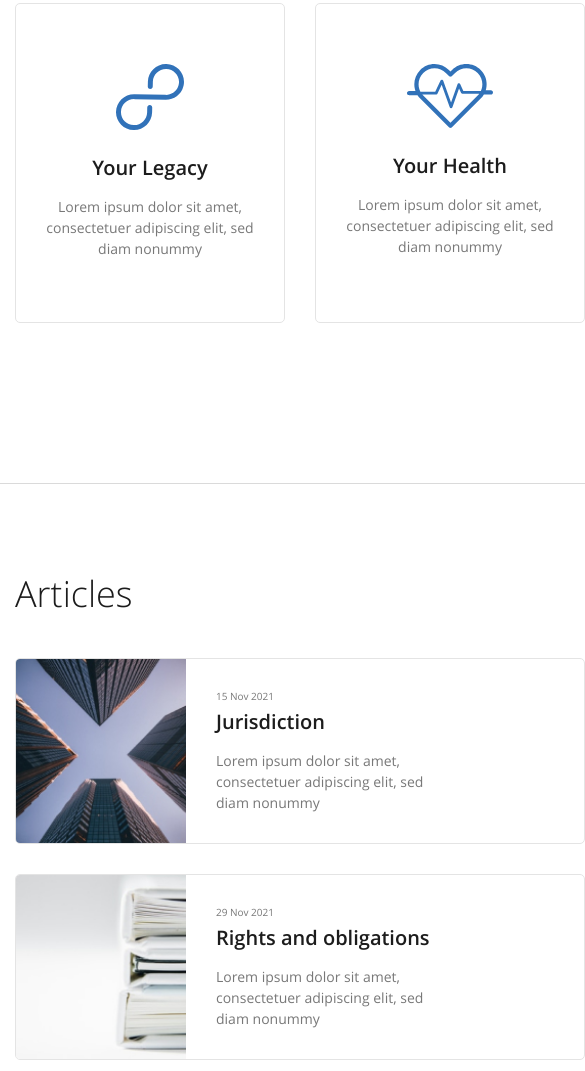
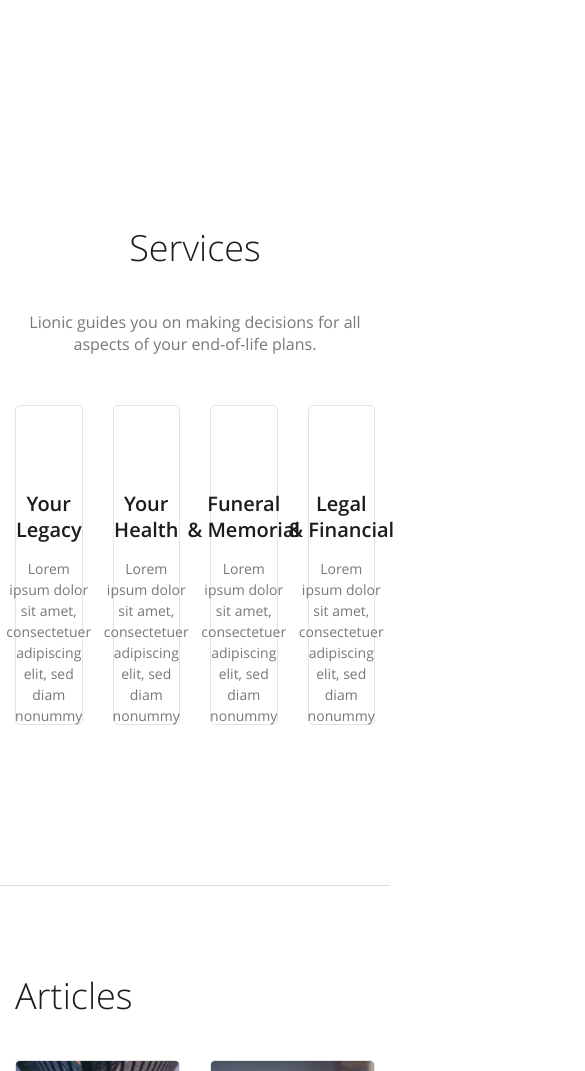
Before and after one commit to ramziamilov/Leonic-s-siate, a plain HTML site: page index.html in a window 390 px wide. Shown: the part 929-2000 px from the top of the page, 585 px wide, since content can reach past the window. Drawn offline with Linux system fonts and the light colour scheme.

Commit message:
подготовили к адаптиву

```diff
--- a/css/style.css
+++ b/css/style.css
@@ -17,9 +17,13 @@
 }
 
 body {
-  min-width: 1200px;
+  min-width: 320px;
   font-family: 'OpenSans', sans-serif;
   font-weight: 400;
+}
+
+:root {
+  --gap: 30px;
 }
 
 @font-face {
@@ -71,7 +75,7 @@
 }
 
 .container {
-  width: 1200px;
+  max-width: 1200px;
   padding: 0 15px;
   margin:0 auto;
 }
@@ -279,7 +283,7 @@
   flex-direction: column;
   align-items: center;
   padding: 60px 30px;
-  width: 270px;
+  width: calc((100% - (var(--gap)) * 3) / 4);
   height: 320px;
   border: 1px solid #E4E4E4;
   border-radius: 5px;
@@ -292,7 +296,7 @@
 }
 
 .services__item:not(:nth-child(4n)) {
-  margin-right: 30px;
+  margin-right: var(--gap);
 }
 
 .services__item__icon {
@@ -360,12 +364,12 @@
 }
 
 .articles-item {
-  width: 570px;
+  width: calc((100% - (var(--gap)) * 1) / 2);
   margin-bottom: 30px;
 }
 
 .articles-item:not(:nth-child(2n)) {
-  margin-right: 30px;
+  margin-right: var(--gap);
 }
 
 .blog_preview {
@@ -487,7 +491,7 @@
 }
 
 .clients__item {
-  width: 370px;
+  width: calc((100% - (var(--gap) * 2)) / 3);
   padding: 50px 36px;
   padding-bottom: 30px;
   flex-direction: column;
@@ -496,7 +500,7 @@
 }
 
 .clients__item:not(:nth-child(3n)) {
-  margin-right: 30px;
+  margin-right: var(--gap);
 }
 
 .clients__item__descrp {
@@ -567,7 +571,7 @@
 
 .contacts__item {
 flex-direction: column;
-width: 370px;
+width: calc((100% - (var(--gap)) * 2 ) / 3);
 background-position: left top;
 background-repeat: no-repeat;
 background-size: 29px 29px;
@@ -588,7 +592,7 @@
 
 
 .contacts__item:not(:nth-child(3n)) {
-  margin-right: 30px;
+  margin-right: var(--gap);
 }
 
 .contacts__item__captions {
```
